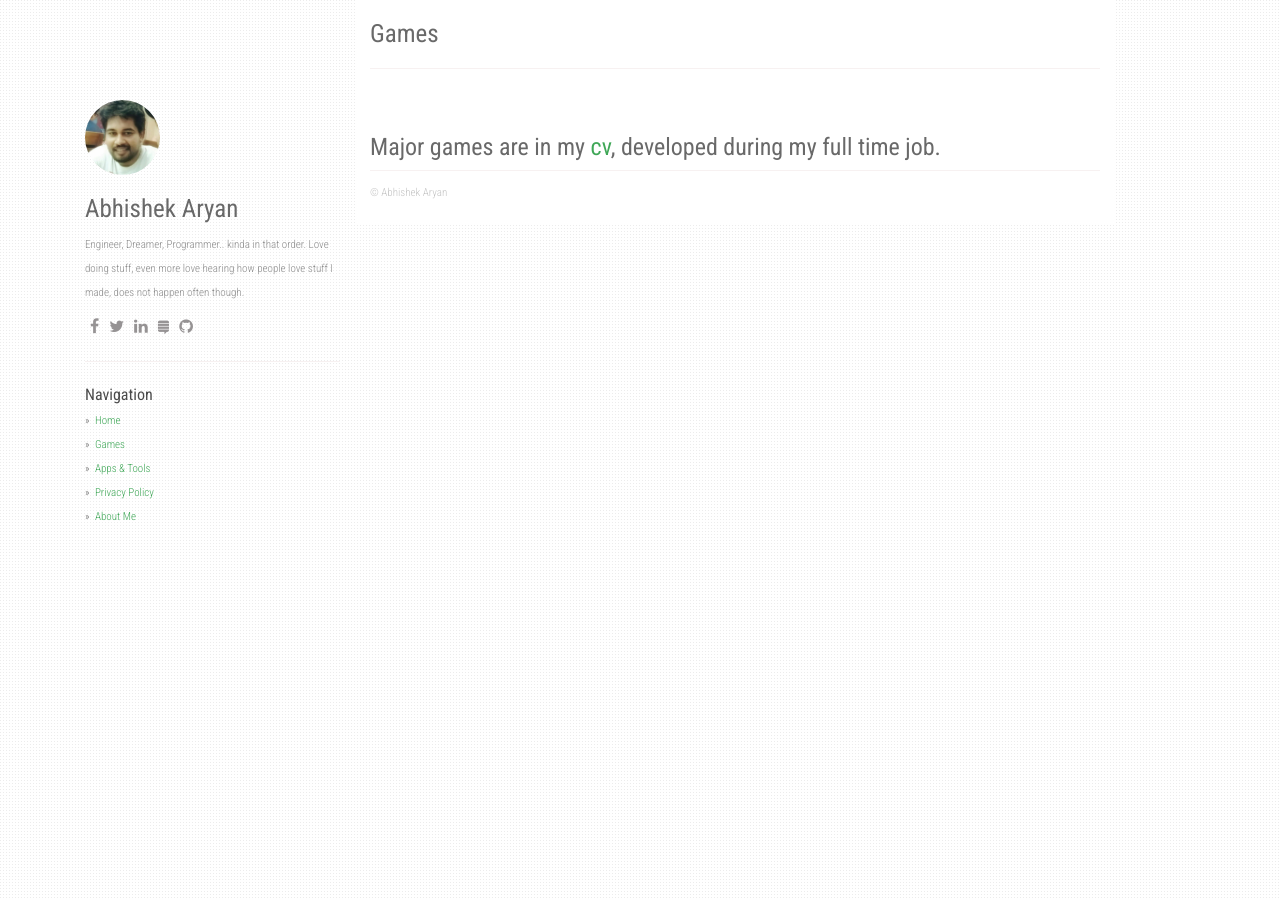
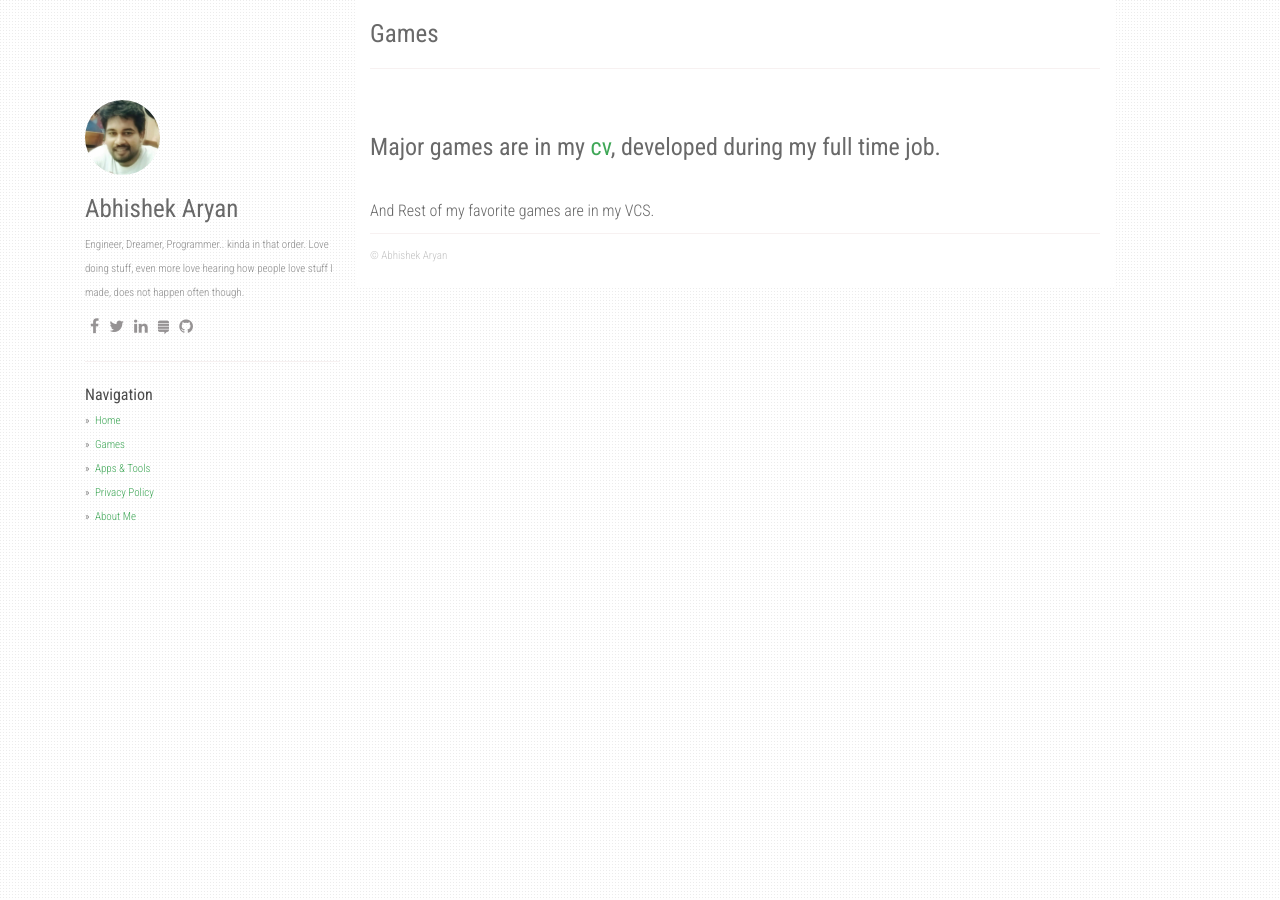
Before and after one commit to itsabhiaryan/itsabhiaryan.github.io, a Jekyll site: the page built from pages/games-oops.md, in a window 1280 px wide. Built offline with Jekyll 4.4.1, drawn with Linux system fonts in a browser that asks for light colours; nearby versions of some CDN libraries.

Commit message:
game page somehow improved

```diff
--- a/index.html
+++ b/index.html
@@ -8,7 +8,7 @@ layout: default
 <body>
 <p>
 <div align="right">
-<img title="profile for Abhishek Aryan at Stack Overflow, Q&amp;A for professional and enthusiast programmers" src="https://stackoverflow.com/users/flair/3445320.png?theme=clean" alt="profile for Abhishek Aryan at Stack Overflow, Q&amp;A for professional and enthusiast programmers" height="58" width="208"><br>
+<img title="profile for Abhishek Aryan at Stack Overflow, Q&amp;A for professional and enthusiast programmers" src="https://stackoverflow.com/users/flair/3445320.png?theme=dark" alt="profile for Abhishek Aryan at Stack Overflow, Q&amp;A for professional and enthusiast programmers" height="58" width="208"><br>
 </div>
 </p><br>
 
--- a/pages/games-oops.md
+++ b/pages/games-oops.md
@@ -8,3 +8,7 @@ permalink: /games-oops/
 <br>
 
 ### Major games are in my  [cv](/static/cv/cv.pdf), developed during my full time job.
+
+<br>
+
+And Rest of my favorite games are in my VCS.
```
Also changed, not shown: 1 other file.
